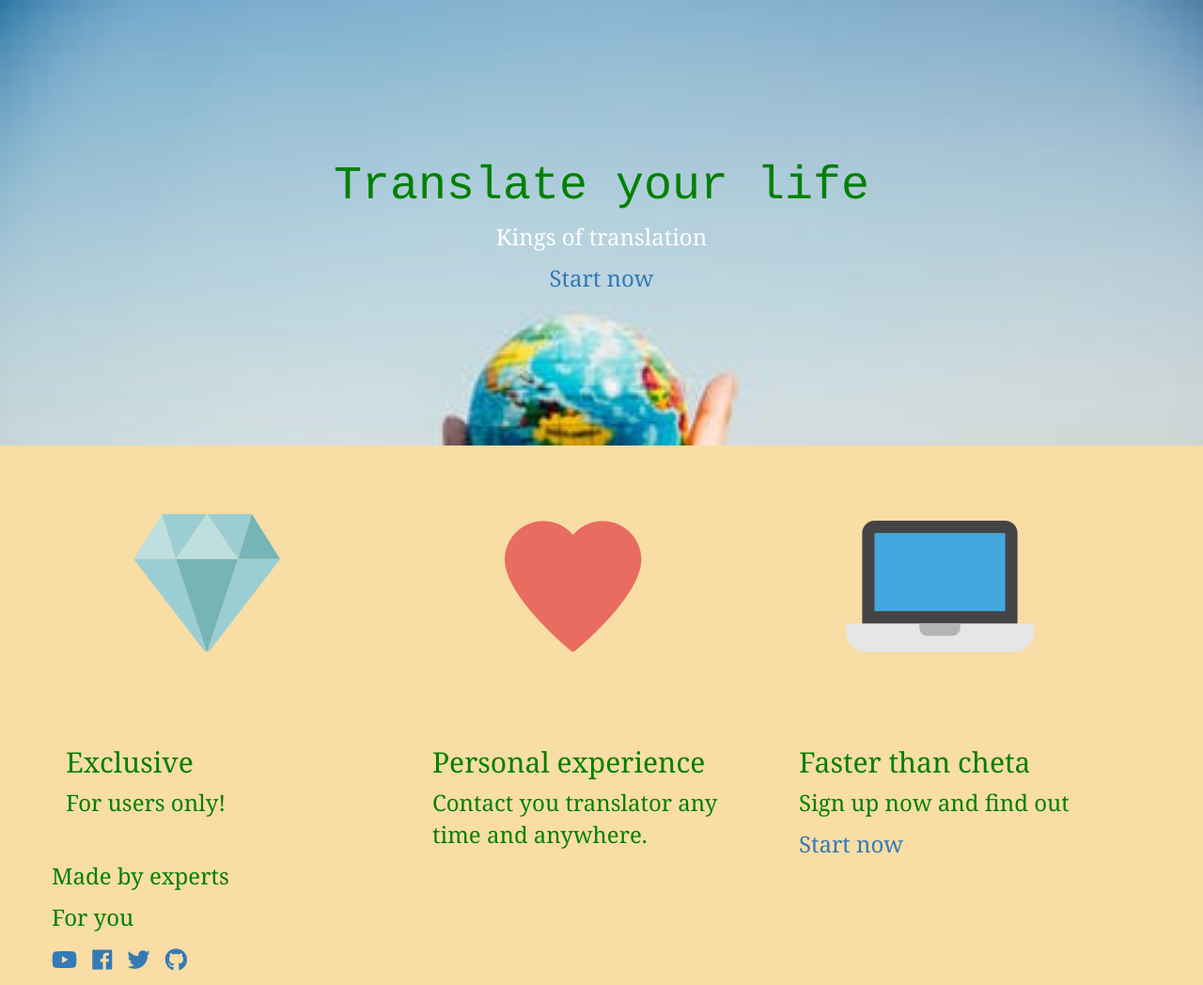
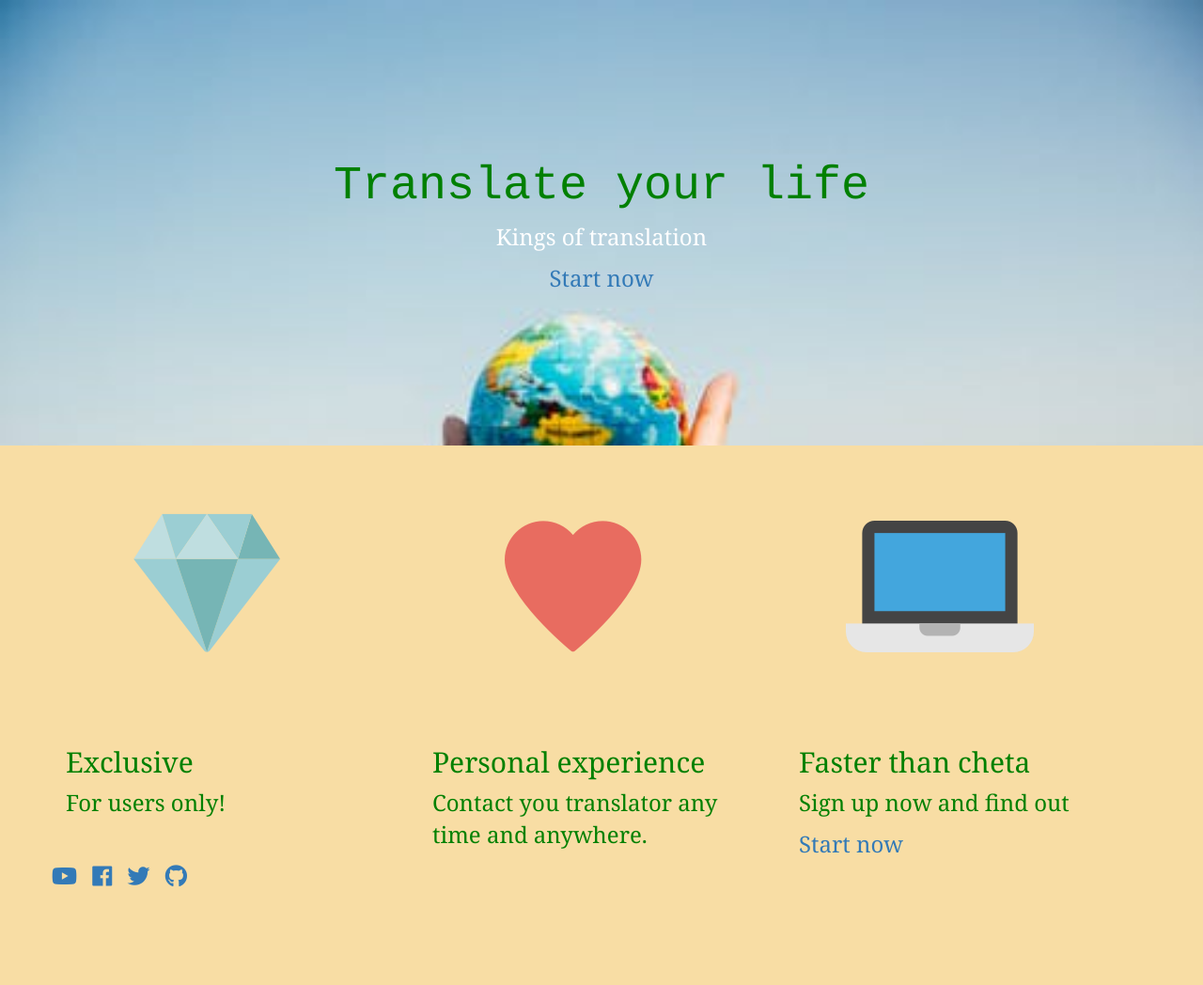
Before and after one commit to Glitzerpower/leo-project, a plain HTML site: page index.html in a window 1280 px wide. Shown: the whole page at 94% size. After the commit the page ends 959 px from the top, so only its background shows below. Drawn offline with nearby package versions, Linux system fonts and the light colour scheme.

Commit message:
Add files via upload

```diff
--- a/index.html
+++ b/index.html
@@ -53,9 +53,6 @@
 </div>
 
   <div id="footer">
-	<p>Made by experts </p>
-
-	<p> For you </p>
 	<ul class="list-inline">
   	<li><a href="#"><i class="fab fa-youtube"></i></a></li>
  	<li><a href="#"><i class="fab fa-facebook"></i></a></li>
```
